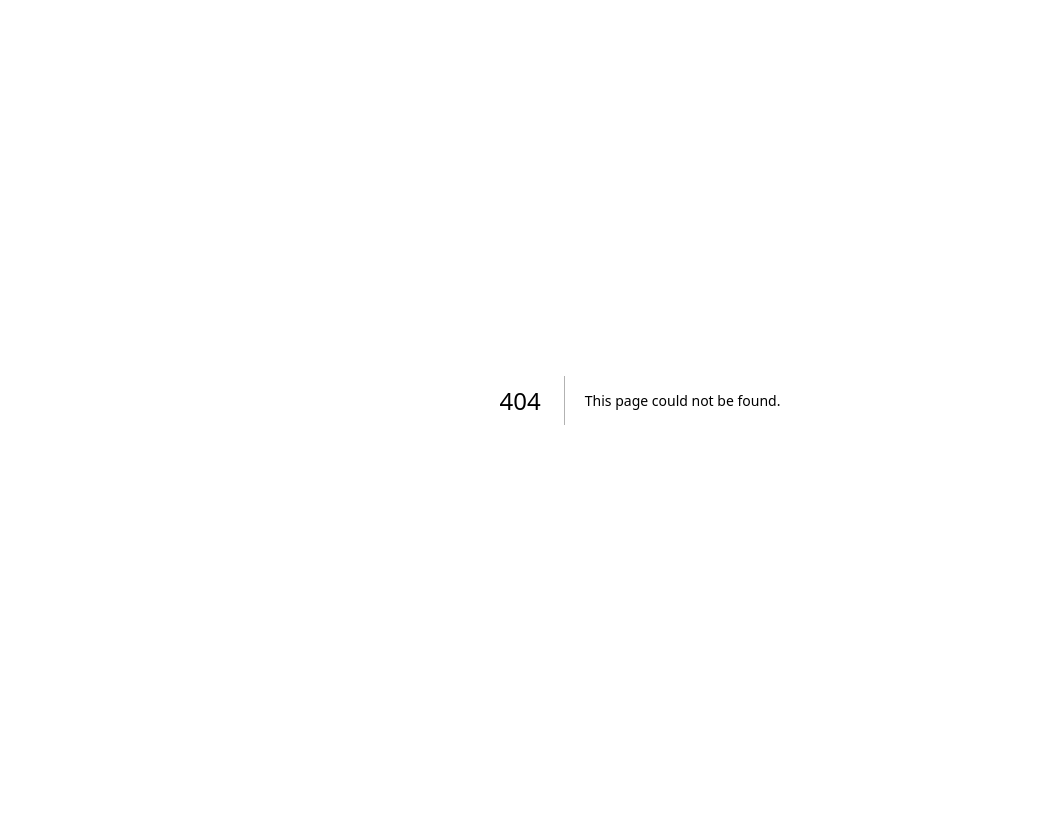
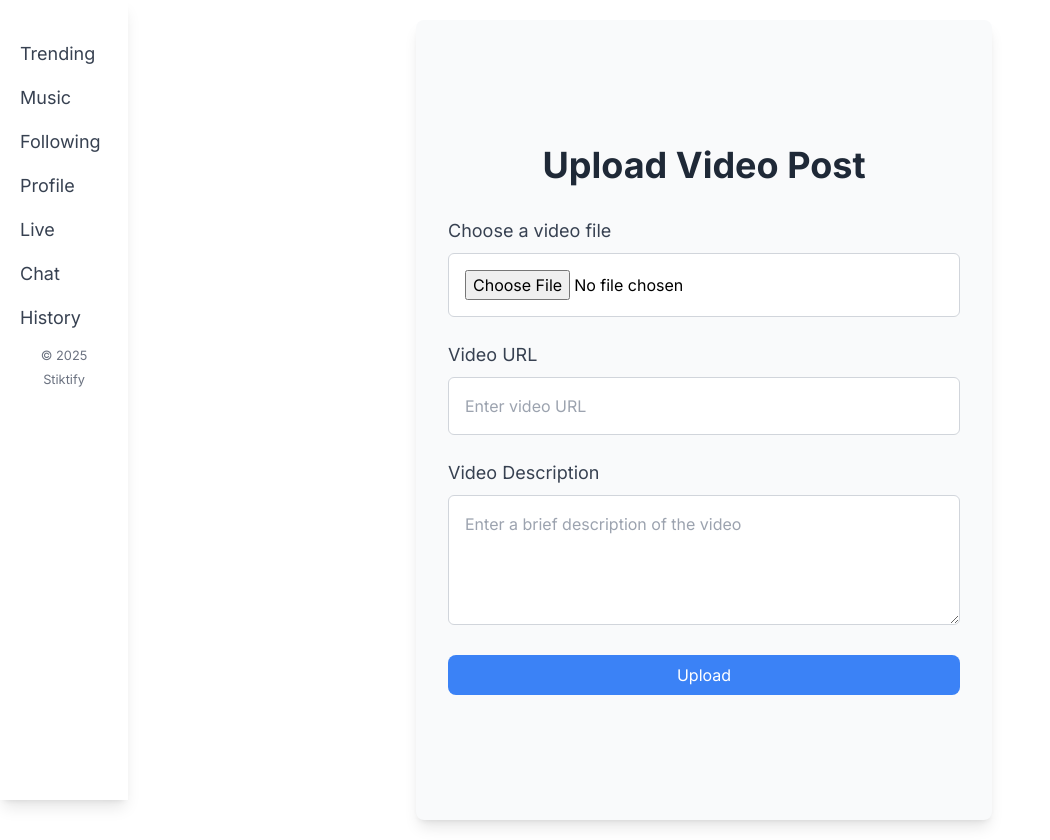
Before and after one commit to thuan223/Stiktify-frontend, a Next.js app: page /page/upload in a window 1280 px wide. Before the commit this address had no page. Shown: the whole page, without its empty margins (0-1050 px from the left). Before the commit the page ends 800 px from the top, so only its background shows below. Built offline with nearby package versions, Linux system fonts and the light colour scheme.

Commit message:
UserDetail

```diff
--- a/src/app/(guest)/page/trending-guest/page.tsx
+++ b/src/app/(guest)/page/trending-guest/page.tsx
@@ -90,7 +90,7 @@ const TrendingPage = () => {
         videoTag={currentVideo?.videoTag || []}
         createAt={currentVideo?.createAt.toString() || ""}
       />
-      <InteractSideBar creatorId={currentVideo?.userId.fullname || ""} />
+      <InteractSideBar  creatorId={currentVideo?.userId.fullname || ""} />
     </div>
   );
 };
--- /dev/null
+++ b/src/app/(user)/page/detail_user/page.tsx
@@ -0,0 +1,69 @@
+"use client";
+import { useEffect, useState } from "react";
+import { useParams } from "next/navigation";
+import { sendRequest } from "@/utils/api";
+
+interface User {
+  _id: string;
+  userName: string;
+  fullname: string;
+  email: string;
+  isBan: boolean;
+  status: string;
+  role: string;
+  accountType: string;
+  isActive: boolean;
+}
+
+const UserDetail = () => {
+  const { userId } = useParams();
+  const [userData, setUserData] = useState<User | null>(null);
+  const [loading, setLoading] = useState(true);
+  const [error, setError] = useState("");
+
+  useEffect(() => {
+    if (userId) fetchUserDetail();
+  }, [userId]);
+
+  const fetchUserDetail = async () => {
+    try {
+      const res = await sendRequest<{ data: User }>({
+        url: `${process.env.NEXT_PUBLIC_BACKEND_URL}/api/v1/users/detail/${userId}`,
+        method: "GET",
+        headers: {
+          Authorization: `Bearer ${localStorage.getItem('access_token')}`,
+        },
+      });
+
+      if (res.data) {
+        setUserData(res.data);
+      } else {
+        setError("User not found");
+      }
+    } catch (err) {
+      setError("Failed to fetch user details");
+      console.error(err);
+    } finally {
+      setLoading(false);
+    }
+  };
+
+  if (loading) return <p>Loading...</p>;
+  if (error) return <p className="text-red-500">{error}</p>;
+  if (!userData) return <p>No user data</p>;
+
+  return (
+    <div className="p-6 max-w-lg mx-auto border rounded-lg shadow-md">
+      <h1 className="text-2xl font-bold mb-2">{userData.fullname}</h1>
+      <p><strong>Username:</strong> {userData.userName}</p>
+      <p><strong>Email:</strong> {userData.email}</p>
+      <p><strong>Role:</strong> {userData.role}</p>
+      <p><strong>Account Type:</strong> {userData.accountType}</p>
+      <p><strong>Status:</strong> {userData.status}</p>
+      <p><strong>Is Active:</strong> {userData.isActive ? "✅ Active" : "❌ Inactive"}</p>
+      <p><strong>Is Banned:</strong> {userData.isBan ? "🚫 Banned" : "✅ Not Banned"}</p>
+    </div>
+  );
+};
+
+export default UserDetail;
--- a/src/app/(user)/page/trending-user/page.tsx
+++ b/src/app/(user)/page/trending-user/page.tsx
@@ -147,6 +147,7 @@ const TrendingPage = () => {
       ) : (
         <p>Loading video...</p>
       )}
+
       <VideoFooter
         videoDescription={currentVideo?.videoDescription || ""}
         totalView={currentVideo?.totalViews || 0}
--- /dev/null
+++ b/src/app/(user)/page/upload/page.tsx
@@ -0,0 +1,114 @@
+"use client";
+
+import { useState, useContext } from "react";
+import { sendRequest } from "@/utils/api";
+import { AuthContext } from "@/context/AuthContext";
+
+const UploadPage = () => {
+  const [file, setFile] = useState<File | null>(null);
+  const [videoUrl, setVideoUrl] = useState<string>("");
+  const [videoDescription, setVideoDescription] = useState<string>("");
+  const [loading, setLoading] = useState(false);
+  const [error, setError] = useState<string | null>(null);
+  const [successMessage, setSuccessMessage] = useState<string | null>(null);
+  const { accessToken } = useContext(AuthContext) ?? {};
+
+  const handleFileChange = (event: React.ChangeEvent<HTMLInputElement>) => {
+    if (event.target.files && event.target.files.length > 0) {
+      setFile(event.target.files[0]);
+    }
+  };
+
+  const handleUpload = async () => {
+    if (!file) {
+      setError("Please select a file to upload.");
+      return;
+    }
+    if (!accessToken) {
+      setError("You need to be logged in to upload files.");
+      return;
+    }
+
+    setLoading(true);
+    setError(null);
+    setSuccessMessage(null);
+
+    const formData = new FormData();
+    formData.append("file", file);
+    formData.append("videoDescription", videoDescription);
+
+    try {
+      const res = await sendRequest({
+        url: `${process.env.NEXT_PUBLIC_BACKEND_URL}/api/v1/short-videos/upload`,
+        method: "POST",
+        headers: {
+          Authorization: `Bearer ${accessToken}`,
+        },
+        body: formData,
+      }) as { success: boolean; message?: string };
+
+      if (res.success) {
+        setSuccessMessage("Video uploaded successfully!");
+        setFile(null);
+      } else {
+        setError(res.message || "Upload failed.");
+      }
+    } catch (error) {
+      setError("An error occurred while uploading.");
+    }
+  };
+
+  return (
+    <div className="flex flex-col items-center justify-center min-h-screen bg-gray-50 p-8 rounded-lg shadow-lg max-w-xl mx-auto">
+      <h2 className="text-4xl font-bold text-gray-800 mb-8">Upload Video Post</h2>
+
+      <div className="w-full mb-6">
+        <label htmlFor="video" className="text-lg text-gray-700 mb-2 block">Choose a video file</label>
+        <input
+          id="video"
+          type="file"
+          onChange={handleFileChange}
+          className="w-full p-4 bg-white border border-gray-300 rounded-md focus:outline-none focus:ring-2 focus:ring-blue-500"
+        />
+      </div>
+
+      <div className="w-full mb-6">
+        <label htmlFor="videoUrl" className="text-lg text-gray-700 mb-2 block">Video URL</label>
+        <input
+          id="videoUrl"
+          type="text"
+          value={videoUrl}
+          onChange={(e) => setVideoUrl(e.target.value)}
+          placeholder="Enter video URL"
+          className="w-full p-4 bg-white border border-gray-300 rounded-md focus:outline-none focus:ring-2 focus:ring-blue-500"
+        />
+      </div>
+
+      <div className="w-full mb-6">
+        <label htmlFor="videoDescription" className="text-lg text-gray-700 mb-2 block">Video Description</label>
+        <textarea
+          id="videoDescription"
+          placeholder="Enter a brief description of the video"
+          value={videoDescription}
+          onChange={(e) => setVideoDescription(e.target.value)}
+          className="w-full p-4 bg-white border border-gray-300 rounded-md focus:outline-none focus:ring-2 focus:ring-blue-500"
+          rows={4}
+        />
+      </div>
+
+
+      <button
+        onClick={handleUpload}
+        disabled={loading}
+        className={`w-full px-4 py-2 rounded-lg ${loading ? "bg-gray-400" : "bg-blue-500 hover:bg-blue-600"} text-white`}
+      >
+        {loading ? "Uploading..." : "Upload"}
+      </button>
+
+      {error && <p className="text-red-500 mt-4">{error}</p>}
+      {successMessage && <p className="text-green-500 mt-4">{successMessage}</p>}
+    </div>
+  );
+};
+
+export default UploadPage;
--- a/src/components/page/profile/UserProfile.tsx
+++ b/src/components/page/profile/UserProfile.tsx
@@ -2,6 +2,7 @@
 
 import { useContext, useState } from "react";
 import { AuthContext } from "@/context/AuthContext"; // Đảm bảo rằng AuthContext đã được import đúng
+
 
 interface UserProfileProps {
   profile?: {
--- a/src/components/page/trending/header.tsx
+++ b/src/components/page/trending/header.tsx
@@ -36,7 +36,23 @@ const Header: React.FC<HeaderProps> = ({
             <path d="M505 442.7L405.3 343c-4.5-4.5-10.6-7-17-7H372c27.6-35.3 44-79.7 44-128C416 93.1 322.9 0 208 0S0 93.1 0 208s93.1 208 208 208c48.3 0 92.7-16.4 128-44v16.3c0 6.4 2.5 12.5 7 17l99.7 99.7c9.4 9.4 24.6 9.4 33.9 0l28.3-28.3c9.4-9.4 9.4-24.6 .1-34zM208 336c-70.7 0-128-57.2-128-128 0-70.7 57.2-128 128-128 70.7 0 128 57.2 128 128 0 70.7-57.2 128-128 128z" />
           </svg>
         </button>
+        {/* Upload Video Button */}
+        <button
+          className="ml-4 px-4 py-2 bg-blue-500 text-white rounded-lg flex items-center hover:bg-blue-600 transition-all duration-300"
+          onClick={() => router.push("/page/upload")}
+          >
+          <svg
+            xmlns="http://www.w3.org/2000/svg"
+            className="h-5 w-5 mr-2"
+            viewBox="0 0 24 24"
+            fill="currentColor"
+          >
+            <path d="M12 3l4 4h-3v4h-2V7H8l4-4zm0 18c-4.97 0-9-4.03-9-9h2c0 3.86 3.14 7 7 7s7-3.14 7-7h2c0 4.97-4.03 9-9 9z" />
+          </svg>
+          Upload
+        </button>
       </div>
+
       <div className="flex items-center space-x-4">
         <div className="text-xl cursor-pointer">
           {isGuest ? (
--- a/src/components/page/trending/interact_sidebar.tsx
+++ b/src/components/page/trending/interact_sidebar.tsx
@@ -1,5 +1,6 @@
 "use client";
 
+import { useRouter } from "next/navigation";
 import ReactSection from "./react_section";
 
 interface InteractSideBarProps {
@@ -15,12 +16,21 @@ const InteractSideBar: React.FC<InteractSideBarProps> = ({
   videoId,
   numberComment,
 }) => {
+  const router = useRouter();
+
+  const handleProfileClick = () => {
+    router.push(`/page/detail_user/${creatorId}`);
+  };
+
   return (
     <div className="w-[15%] bg-white shadow-lg absolute right-0 top-[95px] pt-10 pl-10 h-3/4">
       <nav>
         <ul className="space-y-10">
           <li className="flex items-end">
-            <div className="text-xl cursor-pointer mr-2">
+            <div
+              className="text-xl cursor-pointer mr-2 hover:text-blue-500 transition"
+              onClick={handleProfileClick}
+            >
               <svg
                 xmlns="http://www.w3.org/2000/svg"
                 className="h-7 w-7"
@@ -29,7 +39,12 @@ const InteractSideBar: React.FC<InteractSideBarProps> = ({
                 <path d="M224 256c70.7 0 128-57.3 128-128S294.7 0 224 0 96 57.3 96 128s57.3 128 128 128zm89.6 32h-16.7c-22.2 10.2-46.9 16-72.9 16s-50.6-5.8-72.9-16h-16.7C60.2 288 0 348.2 0 422.4V464c0 26.5 21.5 48 48 48h352c26.5 0 48-21.5 48-48v-41.6c0-74.2-60.2-134.4-134.4-134.4z" />
               </svg>
             </div>
-            {creatorId}
+            <span
+              className="cursor-pointer text-lg font-medium hover:underline hover:text-blue-500 transition"
+              onClick={handleProfileClick}
+            >
+              {creatorId}
+            </span>
           </li>
           <li className="flex items-center">
             {/* <div className="text-xl cursor-pointer mr-2">
```
